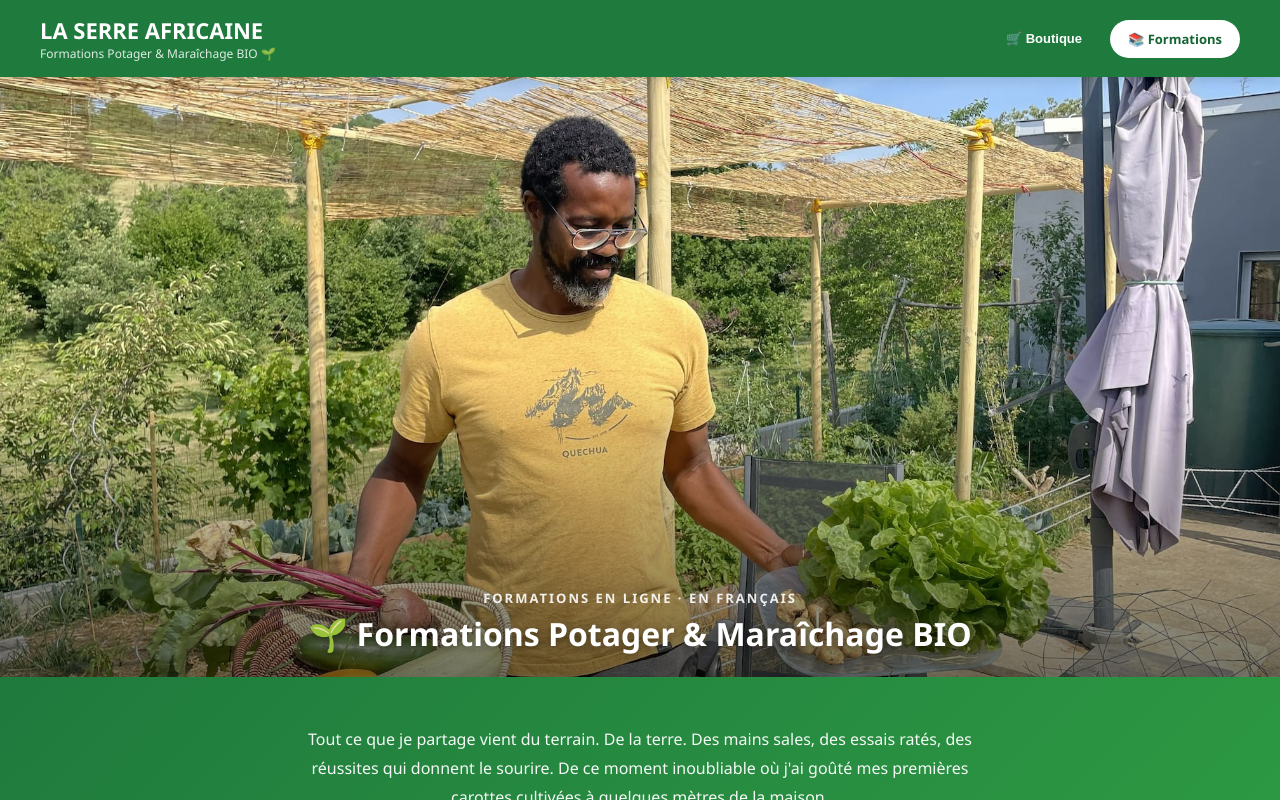
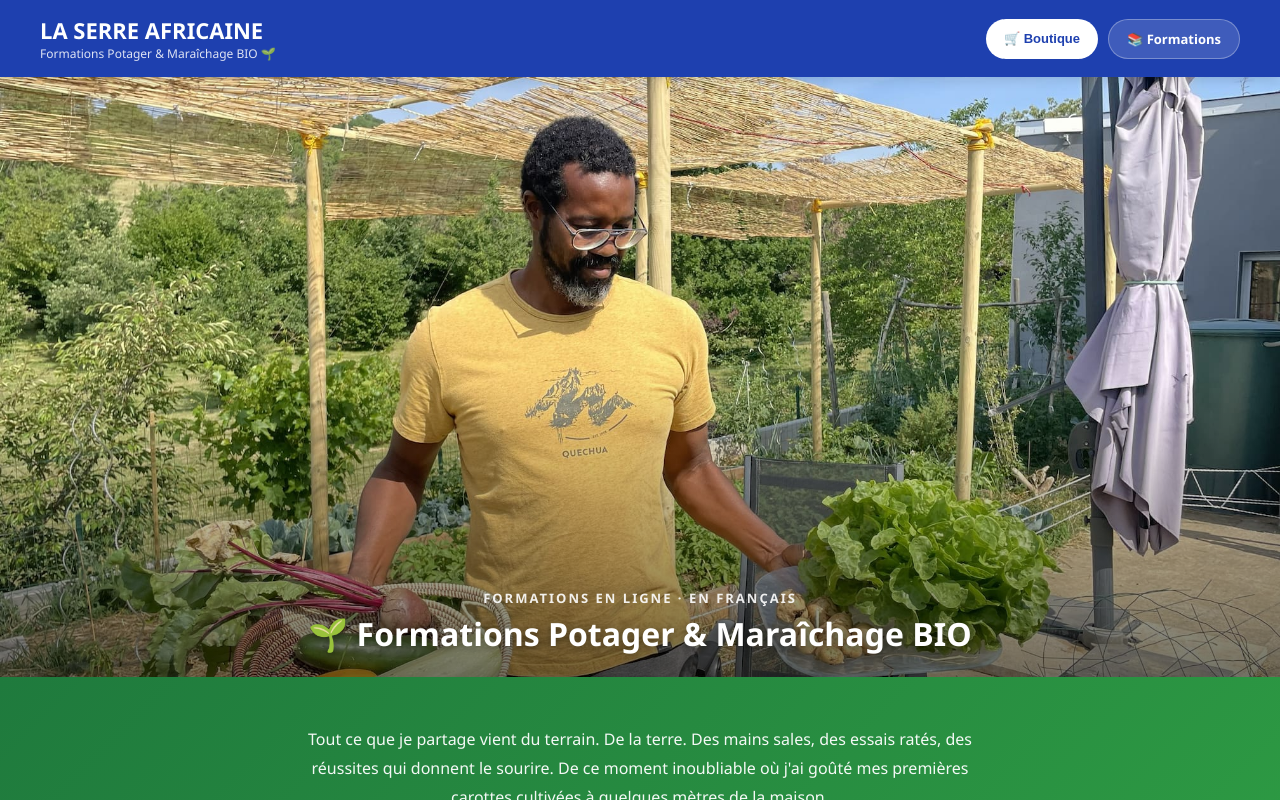
Before and after one commit to Laserreafricaine/serre-africaine, a React (Create React App) app: page / in a window 1280 px wide. Both pictures are taken after a click on the button "📚 Formations". Shown: the top 800 px of the page. Built offline with nearby package versions, Linux system fonts and the light colour scheme.

Commit message:
Update Formations.jsx

```diff
--- a/src/Formations.jsx
+++ b/src/Formations.jsx
@@ -7,7 +7,7 @@ const PAYPAL_EMAIL    = "mandiayediallo@gmail.com";
 const WERO_NUMBER     = "06 59 01 25 99";
 const WAVE_NUMBER     = "+221 77 181 33 44";
 
-const SHEETS_WEBHOOK_URL = "https://script.google.com/macros/s/AKfycbyrfnrWvErokZhGmTRGw0k39h3l1nIxYCdBcr7XxlV4SygPrCRaZEQKMnNwYdjQTuQuKw/exec";
+const SHEETS_WEBHOOK_URL = "https://script.google.com/macros/s/AKfycbyIcKeHOHWek-peKHWbEP-KTCBC4aj6TqEpR8ncbu28iG_aEcUIEIapwFoh6-D4wFGHyA/exec";
 
 const COUNTRY_CODES = [
   { code: "+33",  flag: "🇫🇷", label: "France"        },
@@ -325,7 +325,7 @@ function ConfirmationInscription({ formation, customer, fullPhone, email, onBack
           onPaymentChosen={(m) => { setPaymentMethod(m); setShowPayment(false); }}
         />
       )}
-      <div style={{ background: T.green, color: T.white, padding: "16px 20px", display: "flex", alignItems: "center", gap: 14 }}>
+      <div style={{ background: "#1e40af", color: T.white, padding: "16px 20px", display: "flex", alignItems: "center", gap: 14 }}>
         <button type="button" onClick={onBack} style={{ background: "rgba(255,255,255,0.15)", border: "none", color: T.white, borderRadius: 8, padding: "8px 14px", cursor: "pointer", fontWeight: "bold", fontSize: 13 }}>← Retour</button>
         <h1 style={{ margin: 0, fontSize: 18, fontWeight: "bold" }}>Confirmation d'inscription</h1>
       </div>
@@ -420,7 +420,7 @@ function FormulaireInscription({ formation, onBack, onConfirm }) {
 
   return (
     <div style={{ background: T.bg, minHeight: "100vh" }}>
-      <div style={{ background: T.green, color: T.white, padding: "16px 20px", display: "flex", alignItems: "center", gap: 14 }}>
+      <div style={{ background: "#1e40af", color: T.white, padding: "16px 20px", display: "flex", alignItems: "center", gap: 14 }}>
         <button type="button" onClick={onBack} style={{ background: "rgba(255,255,255,0.15)", border: "none", color: T.white, borderRadius: 8, padding: "8px 14px", cursor: "pointer", fontWeight: "bold", fontSize: 13 }}>← Retour</button>
         <h1 style={{ margin: 0, fontSize: 18, fontWeight: "bold" }}>Inscription — {formation.titre}</h1>
       </div>
@@ -538,7 +538,7 @@ export default function Formations({ onNavigateBoutique }) {
       `}</style>
 
       {/* Header */}
-      <header style={{ background: T.green, color: T.white, padding: "15px 16px", position: "sticky", top: 0, zIndex: 30, boxShadow: "0 2px 12px rgba(0,0,0,0.15)" }}>
+      <header style={{ background: "#1e40af", color: T.white, padding: "15px 16px", position: "sticky", top: 0, zIndex: 30, boxShadow: "0 2px 12px rgba(0,0,0,0.15)" }}>
         <div style={{ maxWidth: 1200, margin: "0 auto", display: "flex", justifyContent: "space-between", alignItems: "center", gap: 12, flexWrap: "wrap" }}>
           <div>
             <h1 style={{ margin: 0, fontSize: 22, fontWeight: "bold" }}>LA SERRE AFRICAINE</h1>
@@ -546,10 +546,10 @@ export default function Formations({ onNavigateBoutique }) {
           </div>
           <div style={{ display: "flex", gap: 10 }}>
             <button type="button" onClick={onNavigateBoutique}
-              style={{ background: T.green, color: T.white, borderRadius: 999, padding: "10px 18px", fontWeight: "bold", cursor: "pointer", fontSize: 13, border: "none" }}>
+              style={{ background: T.white, color: "#1e40af", borderRadius: 999, padding: "10px 18px", fontWeight: "bold", cursor: "pointer", fontSize: 13, border: "none" }}>
               🛒 Boutique
             </button>
-            <div style={{ background: T.white, color: T.greenDark, borderRadius: 999, padding: "10px 18px", fontWeight: "bold", fontSize: 13 }}>
+            <div style={{ background: "rgba(255,255,255,0.15)", color: T.white, borderRadius: 999, padding: "10px 18px", fontWeight: "bold", fontSize: 13, border: "1px solid rgba(255,255,255,0.3)" }}>
               📚 Formations
             </div>
           </div>
```
